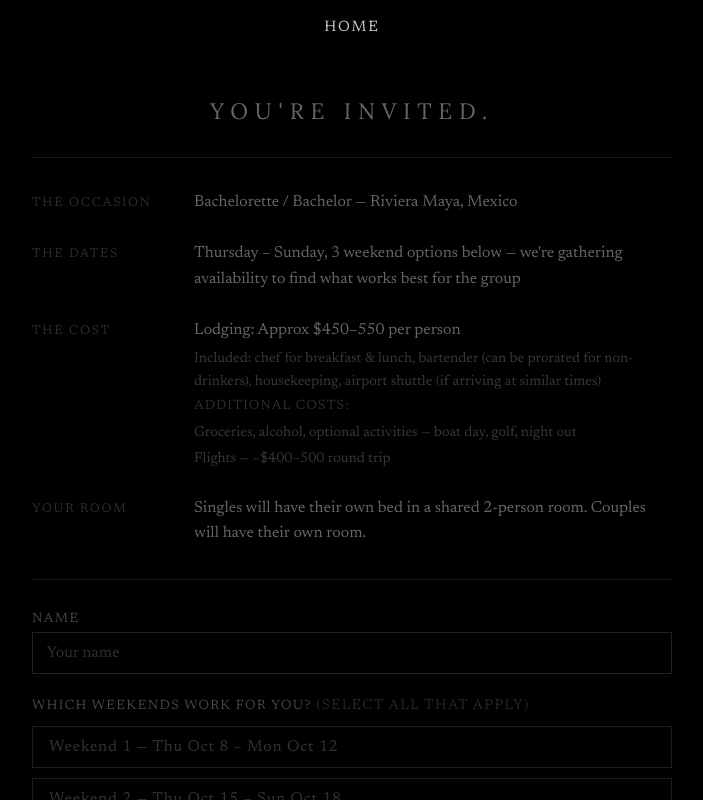
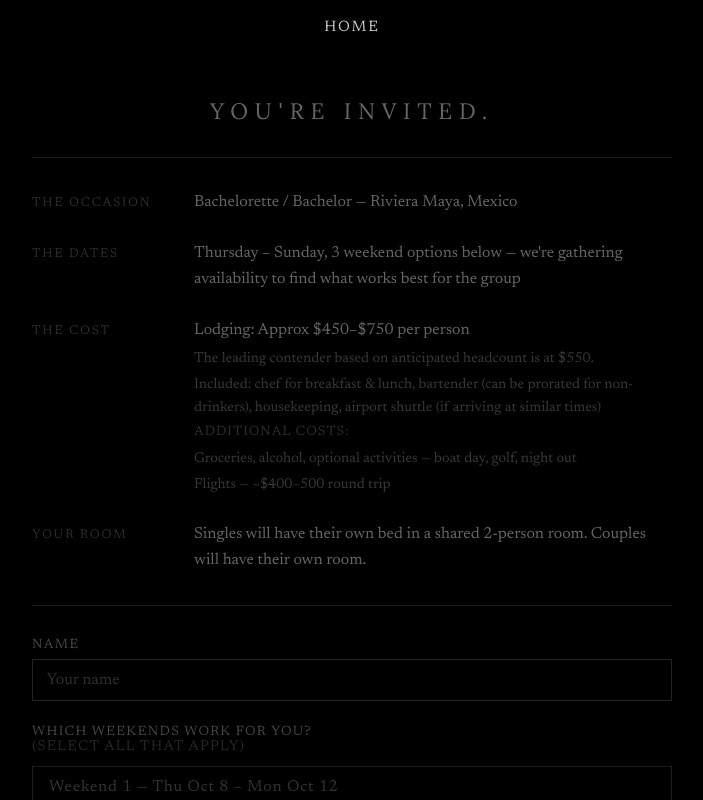
Before and after one commit to ava-firstaccess/wedding-website, a Next.js app: page /bach in a window 1280 px wide. Shown: the top 800 px of the page, without its empty margins (288-991 px from the left). Built offline with nearby package versions, Linux system fonts and the light colour scheme.

Commit message:
Update lodging range to $450-$750, add $550 note, move 'select all that apply' to new line

```diff
--- a/app/bach/page.js
+++ b/app/bach/page.js
@@ -87,7 +87,8 @@ export default function Bach() {
             <div className={styles.menuRow}>
               <span className={styles.menuLabel}>The Cost</span>
               <div className={styles.menuValueStack}>
-                <p>Lodging: Approx $450–550 per person</p>
+                <p>Lodging: Approx $450–$750 per person</p>
+                <p className={styles.sub}>The leading contender based on anticipated headcount is at $550.</p>
                 <p className={styles.sub}>Included: chef for breakfast &amp; lunch, bartender (can be prorated for non-drinkers), housekeeping, airport shuttle (if arriving at similar times)</p>
                 <p className={styles.subsectionLabel}>Additional costs:</p>
                 <p className={styles.sub}>Groceries, alcohol, optional activities — boat day, golf, night out</p>
@@ -112,7 +113,7 @@ export default function Bach() {
             </div>
 
             <div className={styles.pillGroup}>
-              <span className={styles.pillGroupLabel}>Which weekends work for you? <span className={styles.sub}>(select all that apply)</span></span>
+              <span className={styles.pillGroupLabel}>Which weekends work for you?<br /><span className={styles.sub}>(select all that apply)</span></span>
               {[
                 { value: 'Weekend 1', label: 'Weekend 1 — Thu Oct 8 – Mon Oct 12' },
                 { value: 'Weekend 2', label: 'Weekend 2 — Thu Oct 15 – Sun Oct 18' },
```
